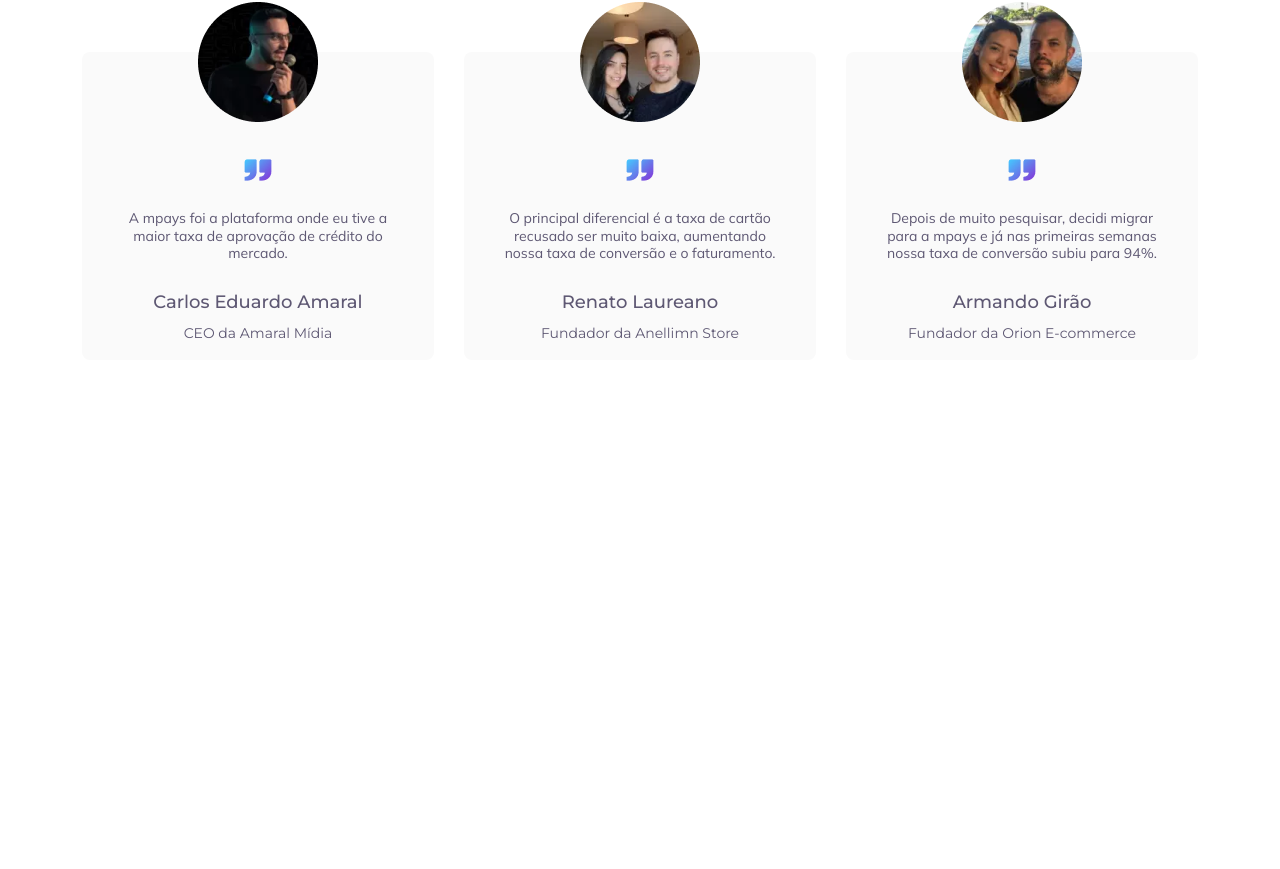
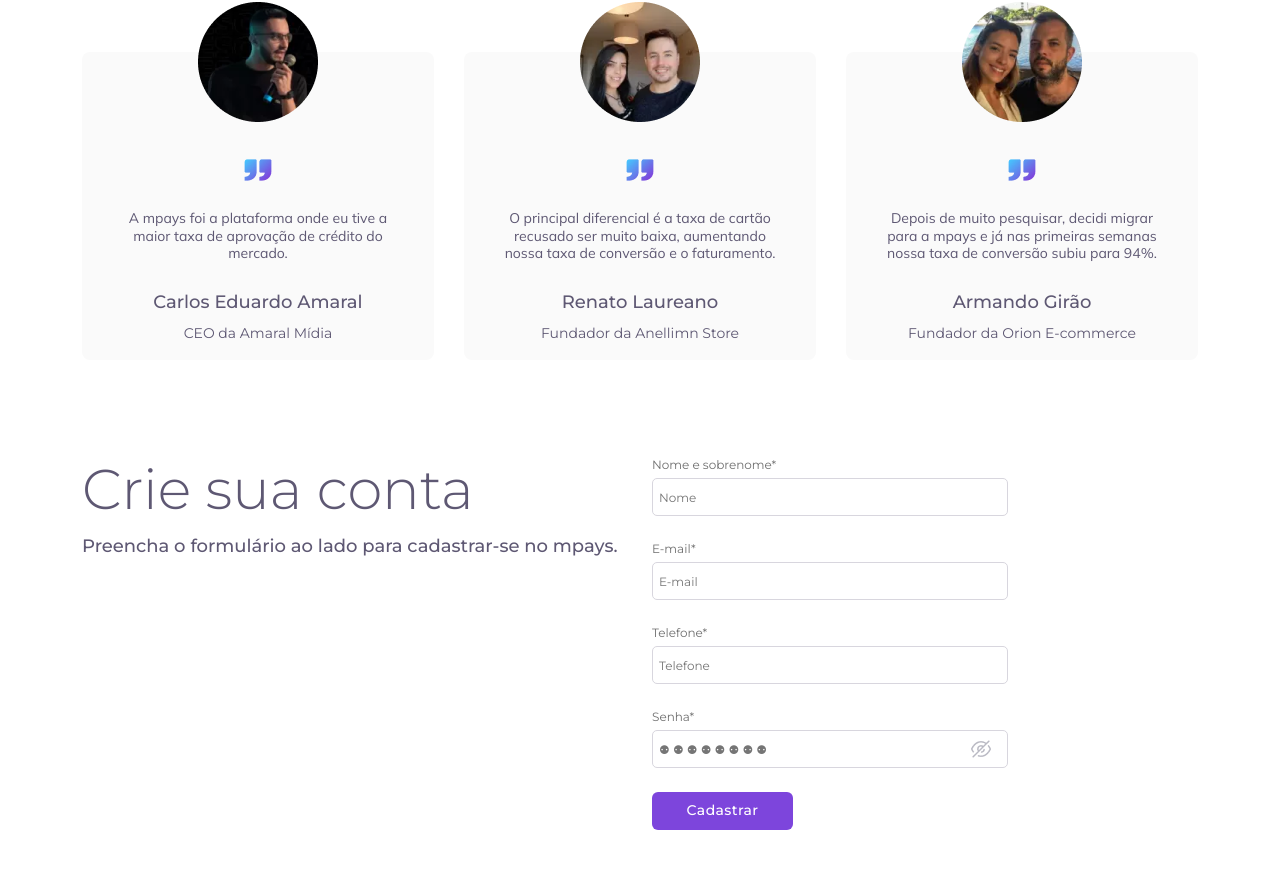
Before and after one commit to ViniciusSSouza23/teste_dippi, a React (Vite) app: page / in a window 1280 px wide. Shown: the part 1007-1876 px from the top of the page. Before the commit the page ends 1415 px from the top, so only its background shows below. Built offline with nearby package versions, Linux system fonts and the light colour scheme.

Commit message:
feat: register section

```diff
--- a/src/App.css
+++ b/src/App.css
@@ -4,10 +4,13 @@
   line-height: 14px;
   color: #fff;
   transition: filter 1s;
+  cursor: pointer;
+  z-index: 9999;
+  position: relative;
 }
 
 .hover-class {
-  transition: filter 1s;
+  transition: filter 1s !important;
 }
 
 .hover-class:hover {
@@ -32,6 +35,32 @@
   line-height: 21px;
 }
 
+.text-12px {
+  font-size: 12px;
+  font-weight: 400;
+  line-height: 18px;
+}
+
+.color-gray {
+  color: #6f6f6f;
+}
+.error {
+  color: red;
+}
+
 .color-testimonals {
   color: #5e5873;
 }
+
+.btn-primarys {
+  font-size: 14px !important;
+  font-weight: 500 !important;
+  line-height: 17.07px !important;
+  letter-spacing: 0.4000000059604645px !important;
+  text-align: center;
+  background: #7d45dc !important;
+  border: 1px solid #7d45dc;
+  color: #fff !important;
+  min-width: 141px;
+  min-height: 38px;
+}
--- a/src/App.jsx
+++ b/src/App.jsx
@@ -1,5 +1,6 @@
 import "./App.css";
 import Header from "./components/header/Header";
+import RegisterComponent from "./components/register/RegisterComponent";
 import TaxSimulator from "./components/taxSimulator/TaxSimulator";
 import Testimony from "./components/testimony/Testimony";
 
@@ -9,6 +10,7 @@
       <Header />
       <TaxSimulator />
       <Testimony />
+      <RegisterComponent />
     </>
   );
 }
--- /dev/null
+++ b/src/components/FormGroup/FormGroup.jsx
@@ -0,0 +1,61 @@
+import FormGroupStyle from "./FormGroupStyle.module.css";
+import HiddeIcon from "../../assets/imgs/hidde_icon.png";
+import { useState } from "react";
+function FormGroup({
+  handleChange,
+  error,
+  id,
+  type,
+  label,
+  placeholder,
+  value,
+}) {
+  const [showPassword, setShowPassword] = useState(false);
+
+  function changeVisibility() {
+    setShowPassword(!showPassword);
+  }
+  return (
+    <>
+      {type === "text" && (
+        <div className="d-flex flex-column mb-4" id={id}>
+          <label className={`text-12px mb-1 ${error ? "error" : "color-gray"}`}>
+            {label}
+          </label>
+          <input
+            className={FormGroupStyle.inputText}
+            type="text"
+            placeholder={placeholder}
+            value={value}
+            onChange={(e) => handleChange(id, e.target.value)}
+          />
+        </div>
+      )}
+
+      {type === "password" && (
+        <div id={id} className="d-flex flex-column">
+          <label className={`text-12px mb-1 ${error ? "error" : "color-gray"}`}>
+            {label}
+          </label>
+          <div className="position-relative">
+            <input
+              className={FormGroupStyle.inputText}
+              type={showPassword ? "text" : "password"}
+              placeholder="⚉ ⚉ ⚉ ⚉ ⚉ ⚉ ⚉ ⚉"
+              value={value}
+              onChange={(e) => handleChange(id, e.target.value)}
+            />
+            <button
+              onClick={changeVisibility}
+              className={`btn ${FormGroupStyle.btnHidden}`}
+            >
+              <img src={HiddeIcon} alt="Hidden password" />
+            </button>
+          </div>
+        </div>
+      )}
+    </>
+  );
+}
+
+export default FormGroup;
--- /dev/null
+++ b/src/components/FormGroup/FormGroupStyle.module.css
@@ -0,0 +1,23 @@
+.inputText {
+  border: 1px solid #d8d6de;
+  border-radius: 5px;
+  padding-block: 6px;
+  padding-inline: 6px;
+  width: 100%;
+}
+
+.inputText::placeholder {
+  font-size: 12px;
+  font-weight: 400;
+  line-height: 24px;
+  text-align: left;
+}
+
+.inputText:focus {
+  outline: 1px solid #7d45dc;
+}
+
+.btnHidden {
+  position: absolute !important;
+  right: 4px;
+}
--- /dev/null
+++ b/src/components/register/RegisterComponent.jsx
@@ -0,0 +1,100 @@
+import FormGroup from "../FormGroup/FormGroup";
+import { useState } from "react";
+
+function RegisterComponent() {
+  const [payload, setPayload] = useState({
+    name: "",
+    email: "",
+    phone: "",
+    password: "",
+  });
+  const [error, setError] = useState({
+    name: false,
+    email: false,
+    phone: false,
+    password: false,
+  });
+  function handleChangeElement(id, e) {
+    let _payload = { ...payload };
+    let _error = { ...error };
+    _payload[id] = e;
+    _error[id] = false;
+    setError(_error);
+    setPayload(_payload);
+  }
+
+  function validatePayload() {
+    for (let key in payload) {
+      if (!payload[key]) {
+        return key;
+      }
+    }
+    return null;
+  }
+
+  function submit() {
+    let errorKey = validatePayload();
+    if (errorKey) {
+      let _error = { ...error };
+      _error[errorKey] = true;
+      setError(_error);
+      return;
+    }
+  }
+  return (
+    <section id="cadastro">
+      <div className="container py-5">
+        <div className="row">
+          <div className="col-lg-6">
+            <h1 className="display-4 color-testimonals ">Crie sua conta</h1>
+            <h6 className="color-testimonals text-18px">
+              Preencha o formulário ao lado para cadastrar-se no mpays.
+            </h6>
+          </div>
+          <div className="col-lg-4">
+            <FormGroup
+              handleChange={handleChangeElement}
+              value={payload.name}
+              error={error.name}
+              id={"name"}
+              placeholder={"Nome"}
+              label={"Nome e sobrenome*"}
+              type={"text"}
+            />
+            <FormGroup
+              handleChange={handleChangeElement}
+              value={payload.email}
+              id={"email"}
+              placeholder={"E-mail"}
+              label={"E-mail*"}
+              type={"text"}
+            />
+            <FormGroup
+              handleChange={handleChangeElement}
+              value={payload.phone}
+              id={"phone"}
+              placeholder={"Telefone"}
+              label={"Telefone*"}
+              type={"text"}
+            />
+            <FormGroup
+              handleChange={handleChangeElement}
+              value={payload.password}
+              id={"password"}
+              label={"Senha*"}
+              type={"password"}
+            />
+            <button
+              onClick={submit}
+              className="btn btn-primarys hover-class mt-4"
+            >
+              Cadastrar
+            </button>
+          </div>
+        </div>
+      </div>
+    </section>
+  );
+}
+
+export default RegisterComponent;
--- a/src/components/testimony/Testimony.jsx
+++ b/src/components/testimony/Testimony.jsx
@@ -36,7 +36,7 @@
         <div>
           <div className="d-flex justify-content-between pt-5 mt-lg-5">
             {testimonials.map((item) => (
-              <CardTestimony key={item.id} data={item} />
+              <CardTestimony key={item.name} data={item} />
             ))}
           </div>
         </div>
```
Also changed, not shown: src/assets/imgs/hidde_icon.png (added), src/components/register/registerComponent.module.css (added).
